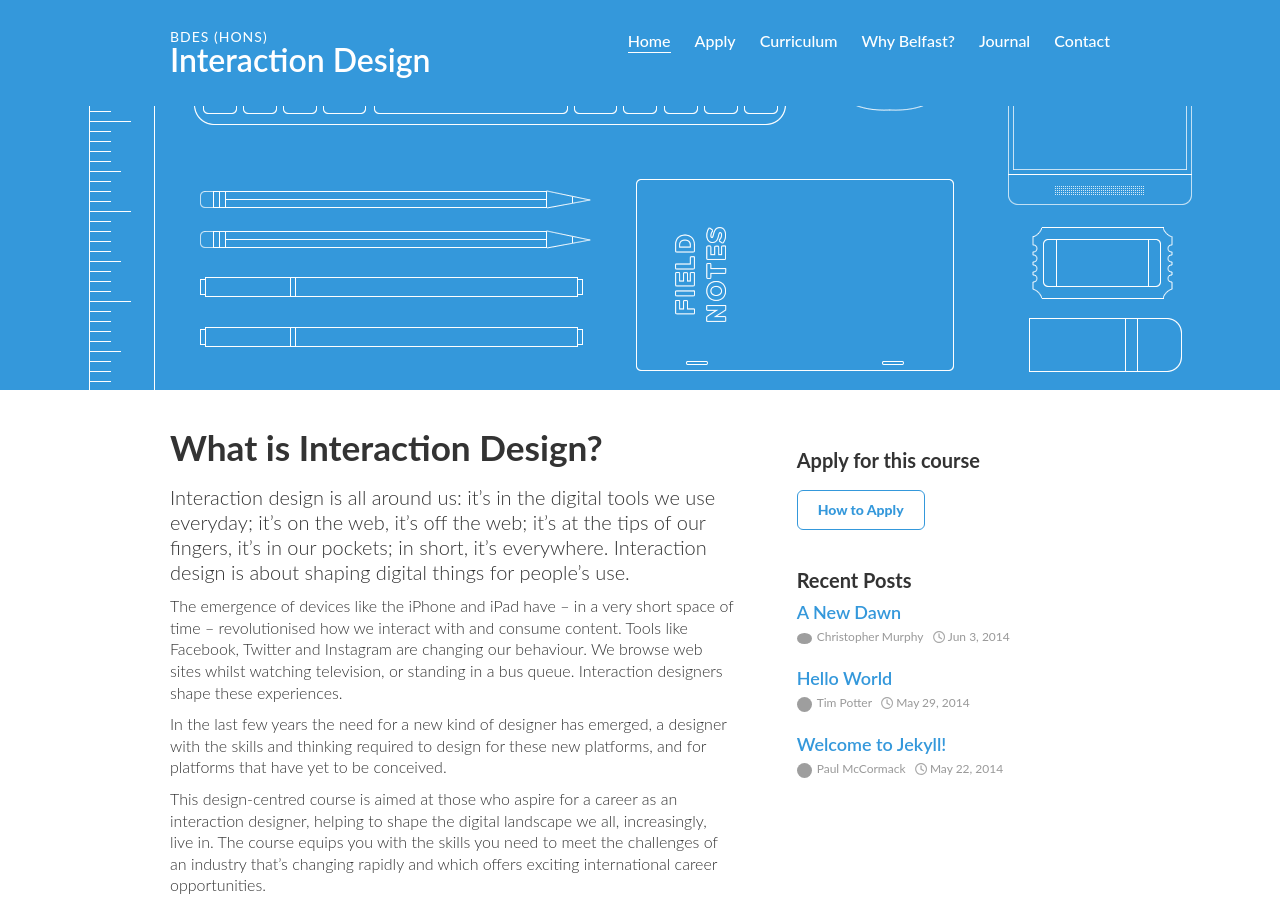
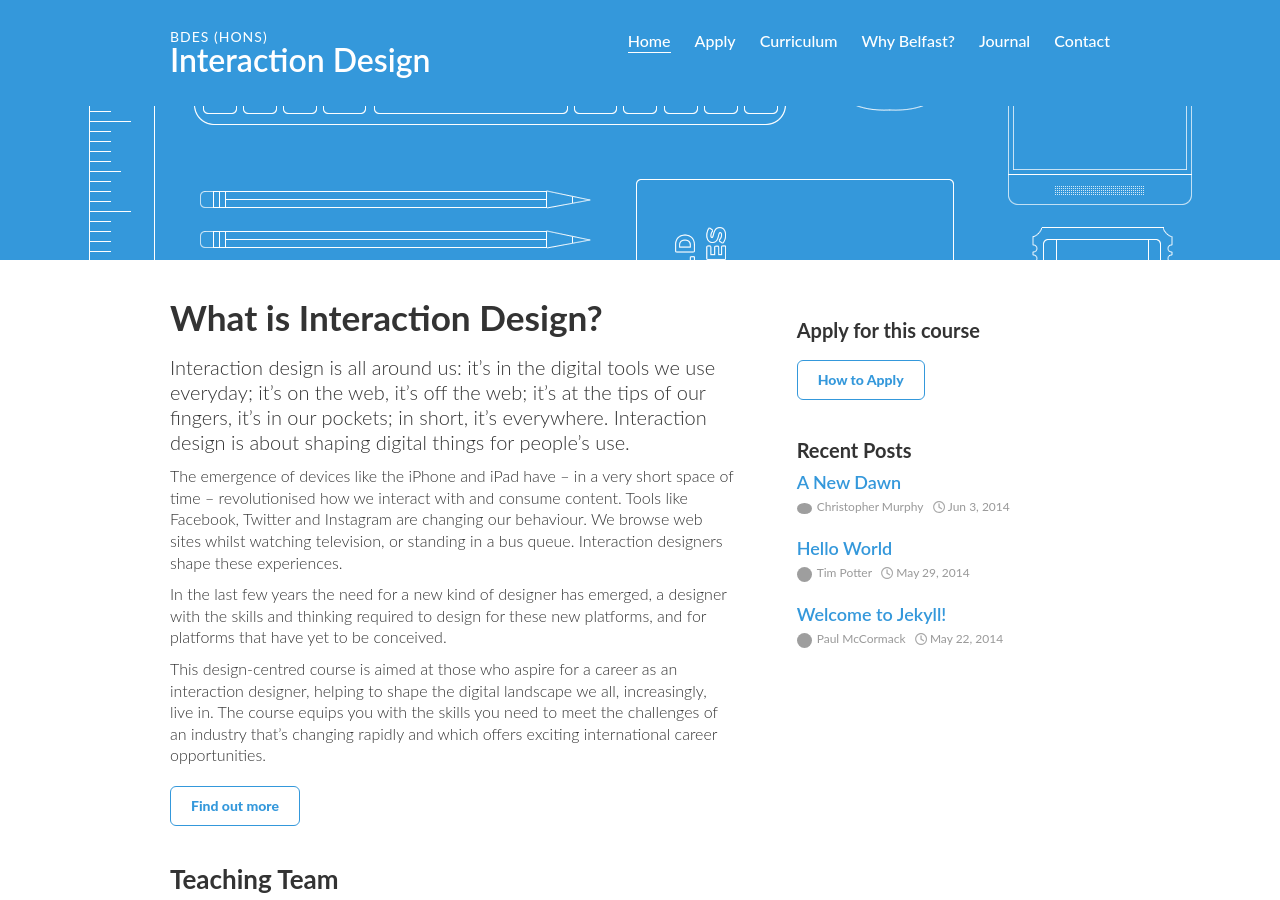
Before and after one commit to ixdbelfast/ixdbelfast.github.io, a Jekyll site: the page built from index.html, in a window 1280 px wide and 900 px high, scrolled down 270 px. Built offline with Jekyll 4.4.1, drawn with Linux system fonts in a browser that asks for light colours; grey boxes are pictures that could not be loaded.

Commit message:
Reduced header on smaller screen sizes

```diff
--- a/_includes/footer.html
+++ b/_includes/footer.html
@@ -28,7 +28,7 @@
 
     <li class="email"><a href="mailto:{{ site.email }}">Send us an Email</a></li>
     <li class="twitter"><a href="http://twitter.com/{{ site.social }}">Follow us on Twitter</a></li>
-    <li class="github"><a href="http://github.com/{{ site.social }}">#opencurriculum on GitHub</a></li>
+    <li class="github"><a href="http://github.com/{{ site.social }}/ixdbelfast.github.io/tree/master/curriculum/_posts">#opencurriculum on GitHub</a></li>
 
   </ul>
 
--- a/css/style.css
+++ b/css/style.css
@@ -474,9 +474,6 @@
   clear: both;
   visibility: hidden; }
 
-/* Add a media query where the content naturally breaks. This is not device specific, it's content specific */
-/* 980PX
------------------------------------------------------------------------------------------------------------------------------------------- */
 @media only screen and (max-width: 980px) {
   header nav {
     width: 65%; }
@@ -522,6 +519,9 @@
   .logo {
     font-size: 1.5em;
     /* 24/16 */ } }
+@media only screen and (max-height: 1000px) {
+  body {
+    margin-top: 530px; } }
 /* RESPONSIVE NAV
 ------------------------------------------------------------------------------------------------------------------------------------------ */
 @media screen and (max-width: 860px) {
```
Also changed, not shown: scss/responsive.scss (+8 -10 lines).
